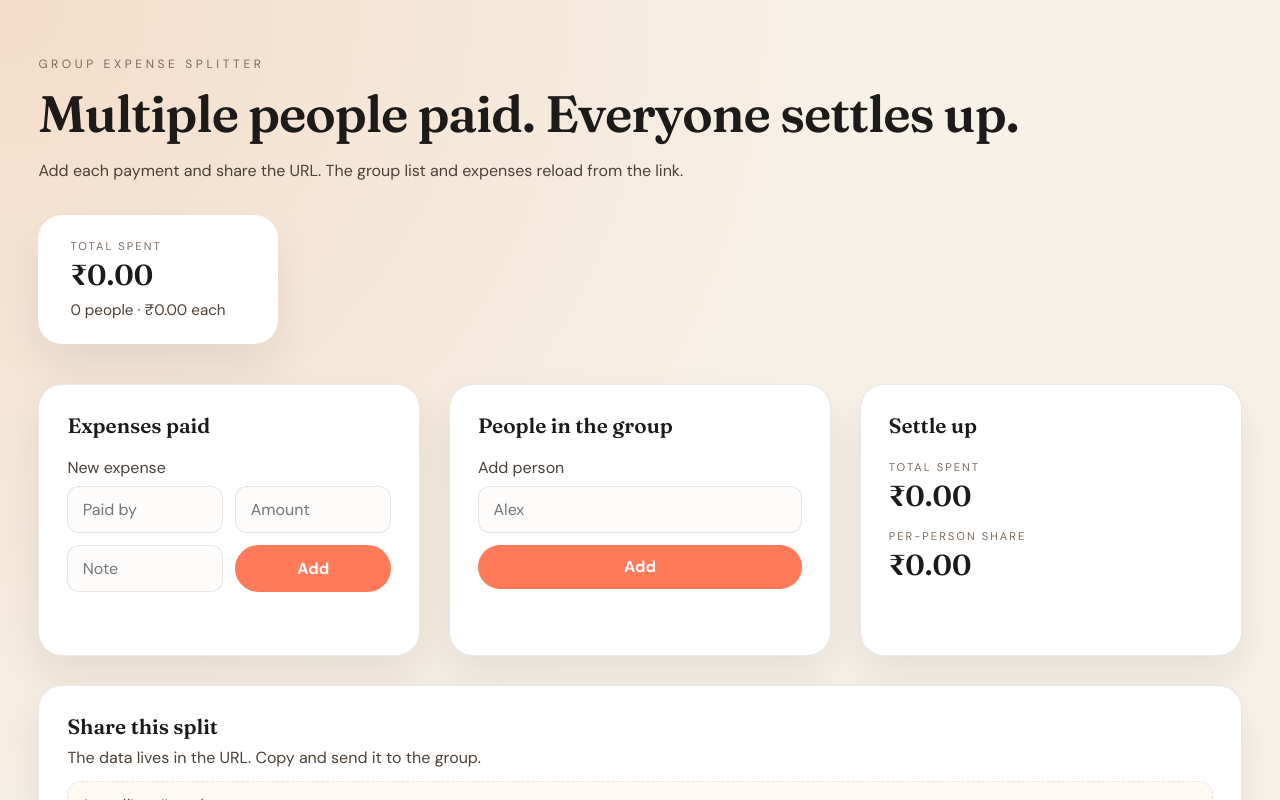
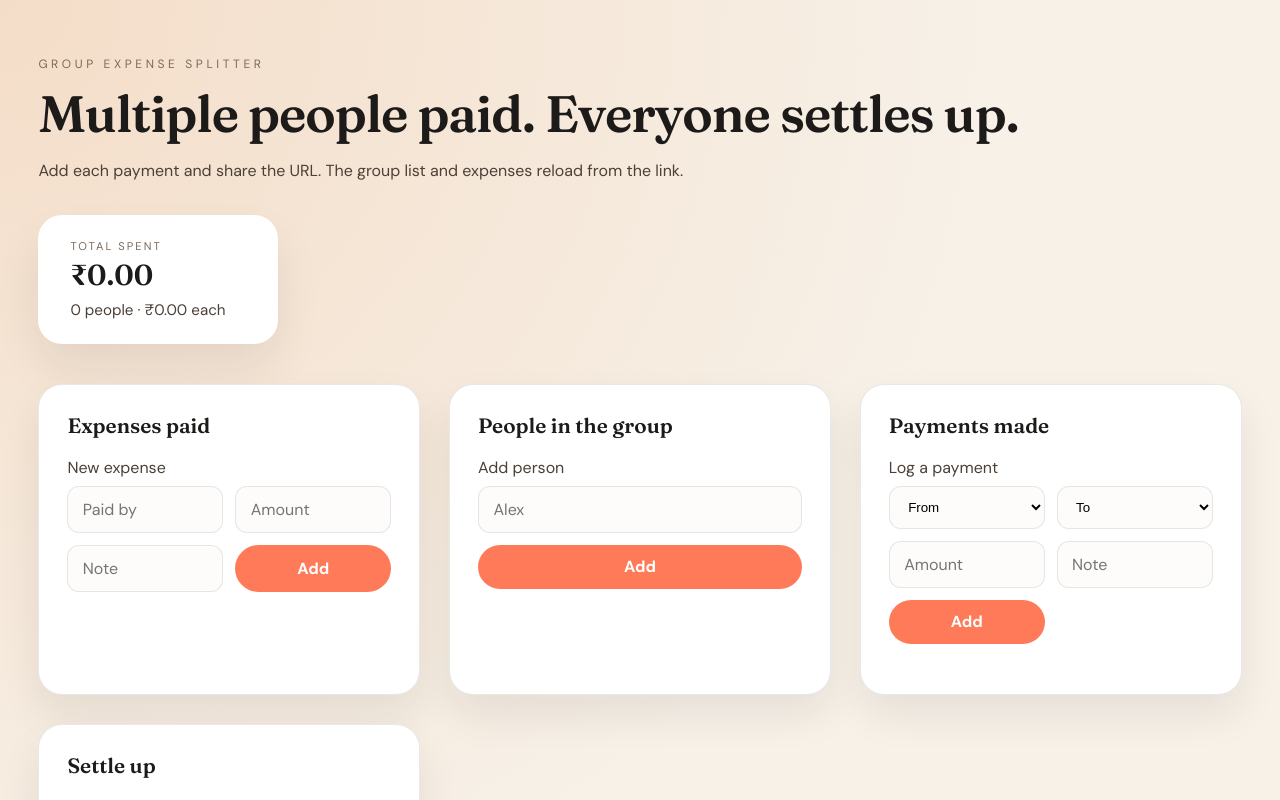
Before and after one commit to RakshithNM/expense-splitter, a Vue app: page / in a window 1280 px wide. Shown: the top 800 px of the page. Built offline with nearby package versions, Linux system fonts and the light colour scheme.

Commit message:
Add paid status saving

```diff
--- a/src/App.vue
+++ b/src/App.vue
@@ -3,6 +3,9 @@ import { computed, onMounted, ref, watch } from 'vue'
 
 type Person = {
   name: string
+  paid: boolean
+  paidAmount: number
+  paidTo: string
 }
 
 type Expense = {
@@ -11,12 +14,24 @@ type Expense = {
   note: string
 }
 
+type Payment = {
+  from: string
+  to: string
+  amount: number
+  note: string
+}
+
 const people = ref<Person[]>([])
 const expenses = ref<Expense[]>([])
+const payments = ref<Payment[]>([])
 const newPersonName = ref('')
 const newExpensePayer = ref('')
 const newExpenseAmount = ref<number | null>(null)
 const newExpenseNote = ref('')
+const newPaymentFrom = ref('')
+const newPaymentTo = ref('')
+const newPaymentAmount = ref<number | null>(null)
+const newPaymentNote = ref('')
 const isHydrated = ref(false)
 
 const currency = new Intl.NumberFormat('en-US', {
@@ -67,6 +82,41 @@ const normalizedExpenses = computed(() =>
   })
 )
 
+const normalizedExplicitPayments = computed(() =>
+  payments.value
+    .map((payment) => {
+      const amount = Number.isFinite(payment.amount) ? Math.max(0, payment.amount) : 0
+      return {
+        from: payment.from.trim(),
+        to: payment.to.trim(),
+        amount,
+        note: payment.note.trim(),
+      }
+    })
+    .filter((payment) => payment.from && payment.to && payment.from !== payment.to)
+)
+
+const derivedPayments = computed(() =>
+  people.value
+    .filter((person) => person.paid && person.paidAmount > 0)
+    .map((person) => ({
+      from: person.name,
+      to: person.paidTo,
+      amount: person.paidAmount,
+      note: 'Settlement',
+    }))
+    .filter((payment) => payment.from.trim() && payment.to.trim() && payment.from !== payment.to)
+)
+
+const normalizedPayments = computed(() =>
+  [...normalizedExplicitPayments.value, ...derivedPayments.value].map((payment) => ({
+    from: payment.from.trim(),
+    to: payment.to.trim(),
+    amount: Number.isFinite(payment.amount) ? Math.max(0, payment.amount) : 0,
+    note: payment.note.trim(),
+  }))
+)
+
 const totalSpent = computed(() =>
   normalizedExpenses.value.reduce((sum, expense) => sum + expense.amount, 0)
 )
@@ -90,12 +140,38 @@ const paidByName = computed(() => {
   return map
 })
 
+const sentByName = computed(() => {
+  const map = new Map<string, number>()
+  for(const payment of normalizedPayments.value) {
+    if(!payment.from || !payment.to || payment.amount <= 0) {
+      continue
+    }
+    const key = payment.from.toLowerCase()
+    map.set(key, (map.get(key) ?? 0) + payment.amount)
+  }
+  return map
+})
+
+const receivedByName = computed(() => {
+  const map = new Map<string, number>()
+  for(const payment of normalizedPayments.value) {
+    if(!payment.from || !payment.to || payment.amount <= 0) {
+      continue
+    }
+    const key = payment.to.toLowerCase()
+    map.set(key, (map.get(key) ?? 0) + payment.amount)
+  }
+  return map
+})
+
 const balances = computed(() =>
   uniquePeople.value.map((name) => {
     const key = name.toLowerCase()
     const paid = paidByName.value.get(key) ?? 0
-    const balance = paid - perPersonShare.value
-    return { name, paid, balance }
+    const sent = sentByName.value.get(key) ?? 0
+    const received = receivedByName.value.get(key) ?? 0
+    const balance = paid + sent - received - perPersonShare.value
+    return { name, paid, sent, received, balance }
   })
 )
 
@@ -115,8 +191,14 @@ const shareableUrl = computed(() => {
   const url = new URL(window.location.href)
   const params = new URLSearchParams()
 
-  if(uniquePeople.value.length > 0) {
-    params.set('people', JSON.stringify(uniquePeople.value))
+  if(people.value.length > 0) {
+    const payload = people.value.map((person) => ({
+      name: person.name.trim(),
+      paid: person.paid,
+      paidAmount: person.paidAmount,
+      paidTo: person.paidTo,
+    }))
+    params.set('people', JSON.stringify(payload))
   }
 
   const filteredExpenses = normalizedExpenses.value.filter(
@@ -125,6 +207,14 @@ const shareableUrl = computed(() => {
 
   if(filteredExpenses.length > 0) {
     params.set('expenses', JSON.stringify(filteredExpenses))
+  }
+
+  const filteredPayments = normalizedExplicitPayments.value.filter(
+    (payment) => payment.from.length > 0 && payment.to.length > 0 && payment.amount > 0
+  )
+
+  if(filteredPayments.length > 0) {
+    params.set('payments', JSON.stringify(filteredPayments))
   }
 
   const query = params.toString()
@@ -143,12 +233,8 @@ function addPerson() {
   if(!name) {
     return
   }
-  people.value.push({ name })
+  people.value.push({ name, paid: false, paidAmount: 0, paidTo: '' })
   newPersonName.value = ''
-}
-
-function removePerson(index: number) {
-  people.value.splice(index, 1)
 }
 
 function addExpense() {
@@ -167,8 +253,31 @@ function addExpense() {
   newExpenseNote.value = ''
 }
 
+function addPayment() {
+  const from = newPaymentFrom.value.trim()
+  const to = newPaymentTo.value.trim()
+  const amount = newPaymentAmount.value ?? 0
+  if(!from || !to || from === to || amount <= 0) {
+    return
+  }
+  payments.value.push({
+    from,
+    to,
+    amount,
+    note: newPaymentNote.value.trim(),
+  })
+  newPaymentFrom.value = ''
+  newPaymentTo.value = ''
+  newPaymentAmount.value = null
+  newPaymentNote.value = ''
+}
+
 function removeExpense(index: number) {
   expenses.value.splice(index, 1)
+}
+
+function removePayment(index: number) {
+  payments.value.splice(index, 1)
 }
 
 function loadFromUrl() {
@@ -180,9 +289,23 @@ function loadFromUrl() {
     try {
       const parsed = JSON.parse(peopleParam)
       if(Array.isArray(parsed)) {
-        people.value = parsed
-          .filter((entry) => typeof entry === 'string')
-          .map((name) => ({ name }))
+        if(parsed.every((entry) => typeof entry === 'string')) {
+          people.value = parsed.map((name) => ({
+            name,
+            paid: false,
+            paidAmount: 0,
+            paidTo: '',
+          }))
+        } else {
+          people.value = parsed
+            .filter((entry) => typeof entry === 'object' && entry)
+            .map((entry) => ({
+              name: typeof entry.name === 'string' ? entry.name : '',
+              paid: typeof entry.paid === 'boolean' ? entry.paid : false,
+              paidAmount: typeof entry.paidAmount === 'number' ? entry.paidAmount : 0,
+              paidTo: typeof entry.paidTo === 'string' ? entry.paidTo : '',
+            }))
+        }
         hasUrlData = true
       }
     } catch {
@@ -209,6 +332,26 @@ function loadFromUrl() {
     }
   }
 
+  const paymentsParam = params.get('payments')
+  if(paymentsParam) {
+    try {
+      const parsed = JSON.parse(paymentsParam)
+      if(Array.isArray(parsed)) {
+        payments.value = parsed
+          .filter((entry) => typeof entry === 'object' && entry)
+          .map((entry) => ({
+            from: typeof entry.from === 'string' ? entry.from : '',
+            to: typeof entry.to === 'string' ? entry.to : '',
+            amount: typeof entry.amount === 'number' ? entry.amount : 0,
+            note: typeof entry.note === 'string' ? entry.note : '',
+          }))
+        hasUrlData = true
+      }
+    } catch {
+      payments.value = []
+    }
+  }
+
   if(!hasUrlData) {
     loadFromStorage()
   }
@@ -227,9 +370,23 @@ function loadFromStorage() {
   try {
     const parsed = JSON.parse(raw)
     if(Array.isArray(parsed?.people)) {
-      people.value = parsed.people
-        .filter((entry: unknown) => typeof entry === 'string')
-        .map((name: string) => ({ name }))
+      if(parsed.people.every((entry: unknown) => typeof entry === 'string')) {
+        people.value = parsed.people.map((name: string) => ({
+          name,
+          paid: false,
+          paidAmount: 0,
+          paidTo: '',
+        }))
+      } else {
+        people.value = parsed.people
+          .filter((entry: unknown) => typeof entry === 'object' && entry)
+          .map((entry: any) => ({
+            name: typeof entry.name === 'string' ? entry.name : '',
+            paid: typeof entry.paid === 'boolean' ? entry.paid : false,
+            paidAmount: typeof entry.paidAmount === 'number' ? entry.paidAmount : 0,
+            paidTo: typeof entry.paidTo === 'string' ? entry.paidTo : '',
+          }))
+      }
     }
 
     if(Array.isArray(parsed?.expenses)) {
@@ -237,6 +394,17 @@ function loadFromStorage() {
         .filter((entry: unknown) => typeof entry === 'object' && entry)
         .map((entry: any) => ({
           payer: typeof entry.payer === 'string' ? entry.payer : '',
+          amount: typeof entry.amount === 'number' ? entry.amount : 0,
+          note: typeof entry.note === 'string' ? entry.note : '',
+        }))
+    }
+
+    if(Array.isArray(parsed?.payments)) {
+      payments.value = parsed.payments
+        .filter((entry: unknown) => typeof entry === 'object' && entry)
+        .map((entry: any) => ({
+          from: typeof entry.from === 'string' ? entry.from : '',
+          to: typeof entry.to === 'string' ? entry.to : '',
           amount: typeof entry.amount === 'number' ? entry.amount : 0,
           note: typeof entry.note === 'string' ? entry.note : '',
         }))
@@ -252,8 +420,14 @@ function saveToStorage() {
   }
 
   const payload = {
-    people: uniquePeople.value,
+    people: people.value.map((person) => ({
+      name: person.name.trim(),
+      paid: person.paid,
+      paidAmount: person.paidAmount,
+      paidTo: person.paidTo,
+    })),
     expenses: normalizedExpenses.value,
+    payments: normalizedExplicitPayments.value,
   }
 
   try {
@@ -275,8 +449,31 @@ function syncPeopleFromExpenses() {
     const key = payer.toLowerCase()
     if(!known.has(key)) {
       known.add(key)
-      people.value.push({ name: payer })
+      people.value.push({ name: payer, paid: false, paidAmount: 0, paidTo: '' })
       changed = true
+    }
+  }
+
+  for(const payment of payments.value) {
+    const from = payment.from.trim()
+    const to = payment.to.trim()
+
+    if(from) {
+      const key = from.toLowerCase()
+      if(!known.has(key)) {
+        known.add(key)
+        people.value.push({ name: from, paid: false, paidAmount: 0, paidTo: '' })
+        changed = true
+      }
+    }
+
+    if(to) {
+      const key = to.toLowerCase()
+      if(!known.has(key)) {
+        known.add(key)
+        people.value.push({ name: to, paid: false, paidAmount: 0, paidTo: '' })
+        changed = true
+      }
     }
   }
 
@@ -293,8 +490,14 @@ function syncUrl() {
   }
 
   const params = new URLSearchParams()
-  if(uniquePeople.value.length > 0) {
-    params.set('people', JSON.stringify(uniquePeople.value))
+  if(people.value.length > 0) {
+    const payload = people.value.map((person) => ({
+      name: person.name.trim(),
+      paid: person.paid,
+      paidAmount: person.paidAmount,
+      paidTo: person.paidTo,
+    }))
+    params.set('people', JSON.stringify(payload))
   }
 
   const filteredExpenses = normalizedExpenses.value.filter(
@@ -303,6 +506,14 @@ function syncUrl() {
 
   if(filteredExpenses.length > 0) {
     params.set('expenses', JSON.stringify(filteredExpenses))
+  }
+
+  const filteredPayments = normalizedExplicitPayments.value.filter(
+    (payment) => payment.from.length > 0 && payment.to.length > 0 && payment.amount > 0
+  )
+
+  if(filteredPayments.length > 0) {
+    params.set('payments', JSON.stringify(filteredPayments))
   }
 
   const query = params.toString()
@@ -370,7 +581,11 @@ watch(expenses, () => {
   syncPeopleFromExpenses()
 }, { deep: true })
 
-watch([people, expenses], () => {
+watch(payments, () => {
+  syncPeopleFromExpenses()
+}, { deep: true })
+
+watch([people, expenses, payments], () => {
   syncUrl()
   saveToStorage()
 }, { deep: true, flush: 'post' })
@@ -459,7 +674,30 @@ watch([people, expenses], () => {
         <div class="list">
           <div v-for="(person, index) in people" :key="index" class="list-item">
             <input v-model.trim="person.name" type="text" />
-            <button type="button" class="ghost" @click="removePerson(index)">Remove</button>
+            <label class="paid-toggle">
+              <input v-model="person.paid" type="checkbox" />
+              <span>Paid</span>
+            </label>
+            <select v-model="person.paidTo" class="paid-select" :disabled="!person.paid">
+              <option value="">Paid to</option>
+              <option
+                v-for="name in uniquePeople"
+                :key="`${person.name}-${name}`"
+                :value="name"
+                :disabled="name.toLowerCase() === person.name.trim().toLowerCase()"
+              >
+                {{ name }}
+              </option>
+            </select>
+            <input
+              v-model.number="person.paidAmount"
+              class="paid-amount"
+              type="number"
+              min="0"
+              step="0.01"
+              placeholder="Paid amount"
+              :disabled="!person.paid"
+            />
           </div>
         </div>
 
@@ -471,6 +709,48 @@ watch([people, expenses], () => {
           <p v-if="uniquePeople.length > 0" class="label">Active group</p>
           <div class="pill-row">
             <span v-for="name in uniquePeople" :key="name" class="pill">{{ name }}</span>
+          </div>
+        </div>
+      </section>
+
+      <section class="panel">
+        <h2>Payments made</h2>
+        <div class="field-group">
+          <label class="field">
+            <span>Log a payment</span>
+            <div class="expense-row">
+              <select v-model="newPaymentFrom">
+                <option value="">From</option>
+                <option v-for="name in uniquePeople" :key="`from-${name}`" :value="name">
+                  {{ name }}
+                </option>
+              </select>
+              <select v-model="newPaymentTo">
+                <option value="">To</option>
+                <option v-for="name in uniquePeople" :key="`to-${name}`" :value="name">
+                  {{ name }}
+                </option>
+              </select>
+              <input
+                v-model.number="newPaymentAmount"
+                type="number"
+                min="0"
+                step="0.01"
+                placeholder="Amount"
+              />
+              <input v-model.trim="newPaymentNote" type="text" placeholder="Note" />
+              <button type="button" class="primary" @click="addPayment">Add</button>
+            </div>
+          </label>
+        </div>
+
+        <div class="list">
+          <div v-for="(payment, index) in payments" :key="index" class="list-item">
+            <input v-model.trim="payment.from" type="text" list="people-list" />
+            <input v-model.trim="payment.to" type="text" list="people-list" />
+            <input v-model.number="payment.amount" type="number" min="0" step="0.01" />
+            <input v-model.trim="payment.note" type="text" placeholder="Note" />
+            <button type="button" class="ghost" @click="removePayment(index)">Remove</button>
           </div>
         </div>
       </section>
@@ -492,7 +772,10 @@ watch([people, expenses], () => {
           <div v-for="person in balances" :key="person.name" class="balance-item">
             <div>
               <p class="label">{{ person.name }}</p>
-              <p class="caption">Paid {{ currency.format(person.paid) }}</p>
+              <p class="caption">
+                Paid {{ currency.format(person.paid) }} · Sent {{ currency.format(person.sent) }} · Received
+                {{ currency.format(person.received) }}
+              </p>
             </div>
             <p class="balance" :class="{ positive: person.balance >= 0, negative: person.balance < 0 }">
               {{ person.balance >= 0 ? 'Receives' : 'Owes' }}
@@ -649,7 +932,8 @@ button {
   color: var(--ink-2);
 }
 
-.field input {
+.field input,
+.field select {
   padding: 0.75rem 0.9rem;
   border-radius: 12px;
   border: 1px solid var(--outline);
@@ -684,6 +968,33 @@ button {
   padding: 0.65rem 0.8rem;
   border-radius: 12px;
   border: 1px solid var(--outline);
+}
+
+.paid-toggle {
+  display: inline-flex;
+  align-items: center;
+  gap: 0.4rem;
+  font-size: 0.9rem;
+  color: var(--ink-2);
+}
+
+.paid-toggle input {
+  accent-color: var(--accent);
+  width: 18px;
+  height: 18px;
+}
+
+.paid-amount {
+  max-width: 160px;
+}
+
+.paid-select {
+  min-width: 140px;
+  padding: 0.65rem 0.8rem;
+  border-radius: 12px;
+  border: 1px solid var(--outline);
+  background: #fdfcfb;
+  color: var(--ink-2);
 }
 
 .warning {
```
